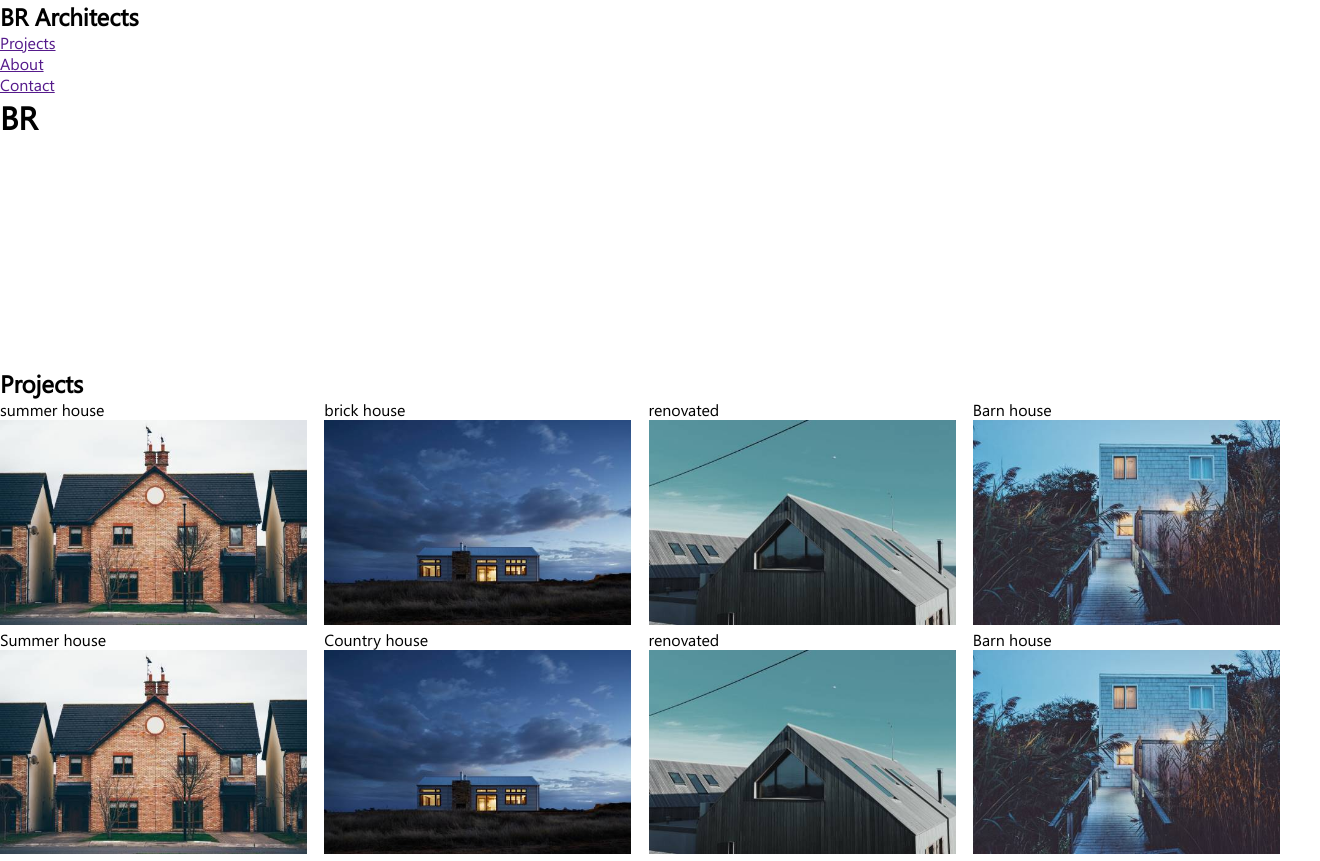
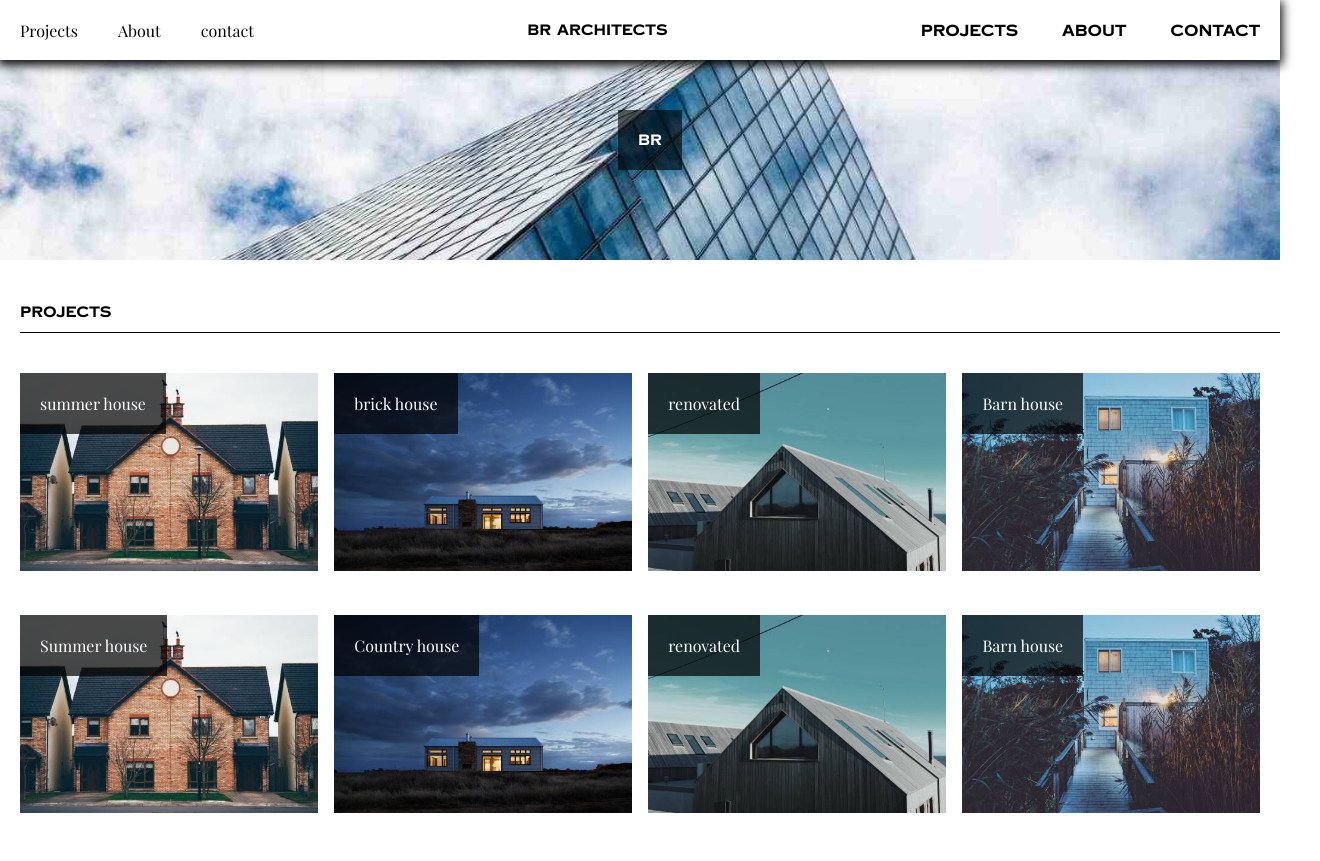
Before and after one commit to Paradize250/Architecture, a plain HTML site: page index.html in a window 1280 px wide. Shown: the top 861 px of the page, 1320 px wide, since content can reach past the window. Drawn offline with Linux system fonts and the light colour scheme.

Commit message:
javascript

```diff
--- /dev/null
+++ b/assets/css/menuprincipale.css
@@ -0,0 +1,4 @@
+#menupPrincipal{
+    list-style: none;
+    list-style-type: none;
+}
--- a/assets/css/style.css
+++ b/assets/css/style.css
@@ -1,123 +1,197 @@
 @font-face {
     font-family: 'sego';
     src: url(../../font/SEGOEUI.TTF);
+
 }
 
-img, input {
+@font-face {
+    font-family: 'playfair';
+    src: url(../../font/PlayfairDisplay-Regular.ttf);
+}
+
+@font-face {
+    font-family: 'copper';
+    src: url(../../font/CopperplateCC-Bold.ttf);
+}
+
+img,
+input {
     width: 100%;
 }
 
 * {
+
     box-sizing: border-box;
-    font-family: 'sego', sans-serif;
+    font-family: 'playfair';
     margin: 0;
     padding: 0;
 }
-header{
+
+header {
     margin-bottom: 2rem;
 }
+
 body {
     margin: 0;
 }
-h1{
+
+h1 {
+    font-size: 15px;
+    margin-left: 20px;
+    font-family: 'copper';
+    font-weight: 500;
+}
+
+h2 {
+    font-size: 15px;
+    margin-left: 20px;
+    padding: 10px 0 10px 0;
+    border-bottom: solid 1px;
+    font-family: 'copper';
+    font-weight: 500;
+}
+
+h3,
+h4 {
+    font-family: 'copper';
+    font-weight: 300;
+    margin-left: 20px;
+    margin-bottom: 20px;
 
 }
-h2{
+
+p {
+    margin-left: 20px;
+    margin-bottom: 20px;
+    height: 5vh;
 
 }
-h3{
+
+button {
+
+    border-width: 0;
+    width: 100%;
+}
+
+ul {
+    list-style: non;
+}
+
+li {
+    display: inline;
+    margin: 20px;
 
 }
-p{
 
+a {
+    font-family: 'copper';
+    text-decoration: none;
+    color: black;
+    font-weight: 500;
 }
-button{
 
+div {
+    margin: 20px 0 20px 0;
 }
-ul{
 
-}
-li{
-
-}
-a{
-
-}
-div{
-
-}
 /* header */
 /* ----------------------------------------------------------------------------------------------- */
 nav {
-
-}
-
-#logo {
-
+    width: 100%;
+    display: flex;
+    justify-content: space-between;
+    align-items: center;
+    z-index: 3;
+    top: 0;
+    box-shadow: 0px 3px 10px 2px;
+    position: fixed;
+    background-color: white;
 }
 
 #header-img {
-
-
+    background-image: url(../../img/architect.jpg);
+    display: flex;
+    align-items: center;
+    justify-content: center;
+    background-size: cover;
+    background-position: center;
+    color: white;
 
 }
+#header-img h1 {
+    background-color: rgba(0, 0, 0, .6);
+    padding: 20px;
+}
+
 /* main */
 /* ----------------------------------------------------------------------------------------------- */
 /* projet */
 
+#display,
+#about,
+#coontact,
+#contact input {
 
-#projet {
-
-}
-
-#display {
+    margin-left: 20px;
+    margin-right: 20px;
 
 }
 
 span {
+
+    background-color: rgba(0, 0, 0, .7);
+    color: white;
+    padding: 20px;
+    position: absolute;
+
+
 }
+
 /* about */
 /* ----------------------------------------------------------------------------------------------- */
 /* cards */
-img{
+
+img {
     border-bottom: 4rem;
 }
 
 /* contact */
 /* ----------------------------------------------------------------------------------------------- */
 /* cards */
-#contact{
 
-}
-#contact input{
 
-}
-#send{
 
-}
+
+#send {}
+
 /* foote */
 /* ----------------------------------------------------------------------------------------------- */
 /*  */
-footer{
-
-}
+footer {}
 
 /* BREAKPOINTS */
 @media screen and (min-width:576px) {
     #header-img {
         height: 30vh;
     }
-#display, #cards{
+
+    #display,
+    #cards {
         display: flex;
         flex-wrap: wrap;
         justify-content: space-between;
     }
-#display div, #cards div{
+
+    #display div,
+    #cards div {
         width: 49%;
     }
 }
+
 @media screen and (min-width:1024px) {
-    #display div, #cards div{
+
+    #display div,
+    #cards div {
         width: 24%;
     }
 }
--- /dev/null
+++ b/assets/js/module/initMenu.js
@@ -0,0 +1,25 @@
+const initMenu = (data)=> {
+    console.dir(data);
+    const ulPrincipal = document.createElement("ul");
+    ulPrincipal.id = "ulPrincipal";
+    document.querySelector("header nav").prepend(ulPrincipal);
+
+    data.forEach(element => {
+        const liSubmenu = document.createElement("li");
+        let displaySubmenu =false
+        liSubmenu.innerText = element.text;
+        ulPrincipal.append(liSubmenu);
+        liSubmenu.addEventListener("click", ()=>{
+            console.dir(element.subMenu);
+            if (element.displaySubmenu){
+                const ulSecondary = document.createElement ("ul");
+                ulSecondary.classList.add("ulSecondary");
+                liSubmenu.append(ulSecondary);
+                element.subMenu.forEach(elementSub => {
+                    console.dir(elementSub);
+                });
+            }
+        })
+    });
+};
+export {initMenu};
--- /dev/null
+++ b/assets/js/module/menucontent.js
@@ -0,0 +1,71 @@
+const menuContent = [
+    {
+        "text": "Projects",
+        "icon": "fa-home",
+        "displaySubMenu": false,
+        "subMenu": [
+            {
+                "title": "item1A",
+                "icon": "fa-home",
+                "url": ""
+            },
+            {
+                "title": "item2",
+                "icon": "fa-home",
+                "url": ""
+            },
+            {
+                "title": "item3",
+                "icon": "fa-home",
+                "url": ""
+            }
+        ]
+    },
+    {
+        "text": "About",
+        "icon": "fa-home",
+        "displaySubMenu": false,
+        "subMenu": [
+            {
+                "title": "item1B",
+                "icon": "fa-home",
+                "url": ""
+            },
+            {
+                "title": "item2",
+                "icon": "fa-home",
+                "url": ""
+            },
+            {
+                "title": "item3",
+                "icon": "fa-home",
+                "url": ""
+            }
+        ]
+    },
+    {
+        "text": "contact",
+        "icon": "fa-home",
+        "displaySubMenu": false,
+        "subMenu": [
+            {
+                "title": "item1C",
+                "icon": "fa-home",
+                "url": ""
+            },
+            {
+                "title": "item2",
+                "icon": "fa-home",
+                "url": ""
+            },
+            {
+                "title": "item3",
+                "icon": "fa-home",
+                "url": ""
+            }
+        ]
+    },
+
+    ];
+    const menuName = "BR Architects";
+    export {menuContent, menuName};
--- /dev/null
+++ b/assets/js/script.js
@@ -0,0 +1,3 @@
+import {menuContent}from "./module/menucontent.js";
+import {initMenu} from "./module/initMenu.js";
+initMenu (menuContent);
--- a/index.html
+++ b/index.html
@@ -6,6 +6,7 @@
     <meta name="viewport" content="width=device-width, initial-scale=1.0">
     <title>Architecture</title>
     <link rel="stylesheet" href="./assets/css/style.css">
+   <script type="module" src="./assets/js/script.js" defer></script>
 </head>
 
 <body>
@@ -119,9 +120,9 @@
         <section id="map">
             <iframe src="https://www.google.com/maps/embed?pb=!1m18!1m12!1m3!1d64614.69560310835!2d1.1349983203203196!3d49.493845127345885!2m3!1f0!2f0!3f0!3m2!1i1024!2i768!4f13.1!3m3!1m2!1s0x47e0db5f82c26cff%3A0xac22cad1d0973772!2sIntermarch%C3%A9%20SUPER%20Isneauville!5e0!3m2!1sen!2sfr!4v1694184048207!5m2!1sen!2sfr" width="100%" height="450" style="border:0;" allowfullscreen="" loading="lazy" referrerpolicy="no-referrer-when-downgrade"></iframe>
         </section>
-        <section id="video">
+        <!-- <section id="video">
             <iframe width="100%" height="315" src="https://www.youtube.com/embed/1FaULNUVjgU?si=eebN4t-GzuPY74Lw" title="YouTube video player" frameborder="0" allow="accelerometer; autoplay; clipboard-write; encrypted-media; gyroscope; picture-in-picture; web-share" allowfullscreen></iframe>
-        </section>
+        </section> -->
     </main>
     <footer>
         <p>Powered by Dizo</p>
```
Also changed, not shown: font/CopperplateCC-Bold.otf (added), font/CopperplateCC-Bold.ttf (added), font/CopperplateCC-Heavy.otf (added), font/CopperplateCC-Heavy.ttf (added), font/PlayfairDisplay-Regular.ttf (added). Lines whose indentation alone changed are shown as unchanged.
